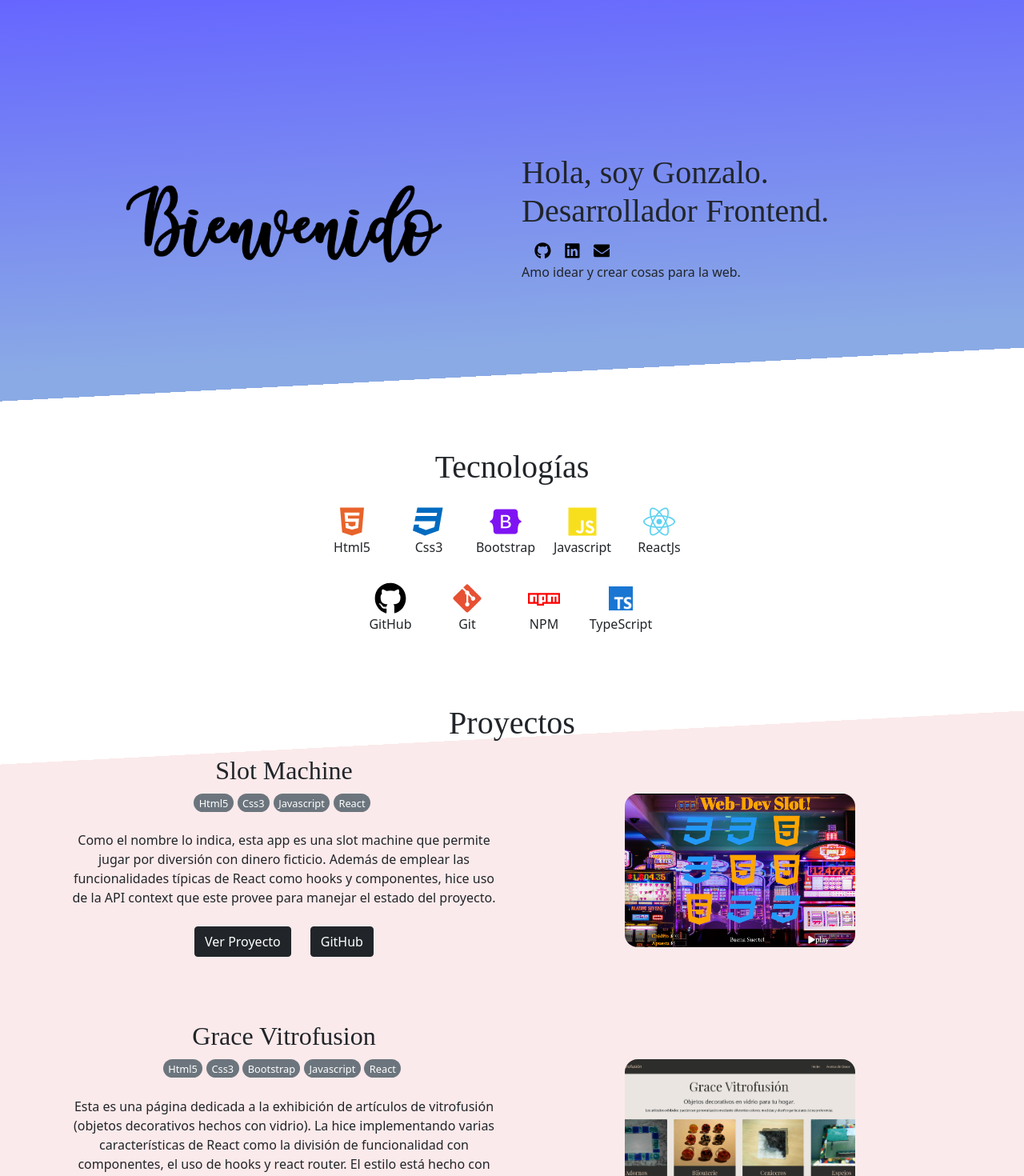
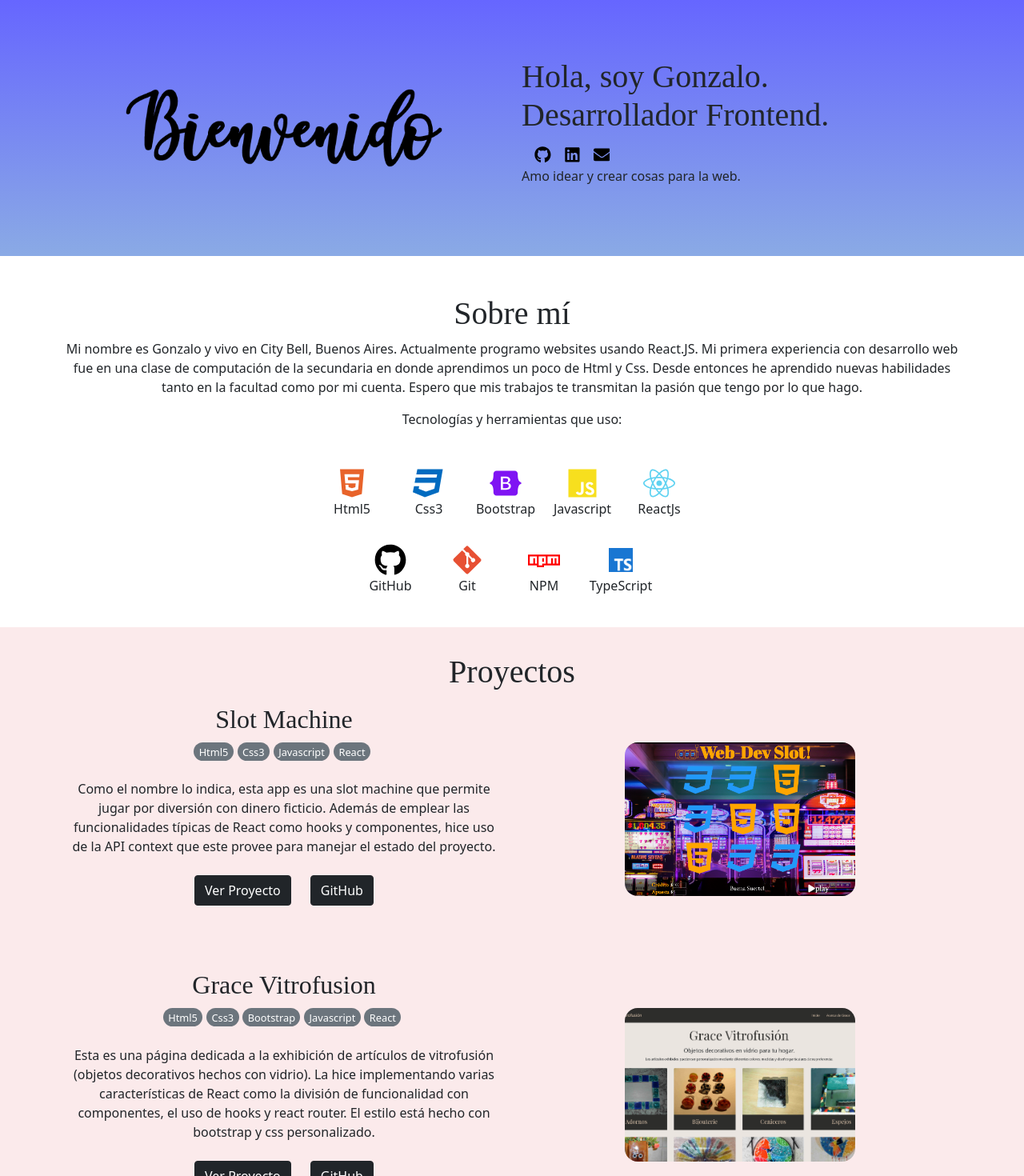
Before and after one commit to Gonzalo-Tomatti/portafolio, a React (Create React App) app: page / in a window 1280 px wide. Shown: the top 1470 px of the page at 80% size. Built offline with nearby package versions, Linux system fonts and the light colour scheme; a web font is replaced by a local one.

Commit message:
about-section

```diff
--- a/public/index.html
+++ b/public/index.html
@@ -2,11 +2,8 @@
 <html lang="es">
   <head>
     <meta charset="utf-8" />
-    <link rel="icon" href="%PUBLIC_URL%/favicon.ico" />
     <meta name="viewport" content="width=device-width, initial-scale=1" />
-
-    <link rel="apple-touch-icon" href="%PUBLIC_URL%/logo192.png" />
-
+    <link rel="shortcut icon" href="./favicon.ico" />
     <link rel="manifest" href="%PUBLIC_URL%/manifest.json" />
 
     <title>Gonzalo Tomatti | Desarrollador Frontend</title>
--- a/src/App.css
+++ b/src/App.css
@@ -47,12 +47,18 @@ h5 {
 
 /* HEADER */
 header {
-  height: 70vh;
-  background: linear-gradient(
+  height: 40vh;
+  min-height: 13rem;
+  /* background: linear-gradient(
     177deg,
     rgba(0, 0, 255, 0.6),
     rgb(138, 170, 229) 75% 80%,
     #fff 80%
+  ); */
+  background: linear-gradient(
+    to bottom,
+    rgba(0, 0, 255, 0.6),
+    rgb(138, 170, 229)
   );
 }
 
@@ -78,7 +84,8 @@ header {
 
 /* PROJECTS */
 .projects {
-  background: linear-gradient(177deg, #fff 10%, #fbeaeb 10% 90%, #fff 90%);
+  /* background: linear-gradient(177deg, #fff 10%, #fbeaeb 10% 90%, #fff 90%); */
+  background-color: #fbeaeb;
 }
 
 /* SKILLS */
--- a/src/App.js
+++ b/src/App.js
@@ -1,5 +1,6 @@
 import "./App.css";
 import Header from "./components/Header";
+import About from "./components/About";
 import Skills from "./components/Skills";
 import Projects from "./components/Projects";
 import Contact from "./components/Contact";
@@ -8,6 +9,7 @@ function App() {
   return (
     <div>
       <Header />
+      <About />
       <Skills />
       <Projects />
       <Contact />
--- /dev/null
+++ b/src/components/About.js
@@ -0,0 +1,20 @@
+import React from "react";
+
+const About = () => {
+  return (
+    <div className="container text-center my-5">
+      <h1 className="">Sobre mí</h1>
+      <p>
+        Mi nombre es Gonzalo y vivo en City Bell, Buenos Aires. Actualmente
+        programo websites usando React.JS. Mi primera experiencia con desarrollo
+        web fue en una clase de computación de la secundaria en donde aprendimos
+        un poco de Html y Css. Desde entonces he aprendido nuevas habilidades
+        tanto en la facultad como por mi cuenta. Espero que mis trabajos te
+        transmitan la pasión que tengo por lo que hago.
+      </p>
+      <p>Tecnologías y herramientas que uso:</p>
+    </div>
+  );
+};
+
+export default About;
--- a/src/components/Projects.js
+++ b/src/components/Projects.js
@@ -37,9 +37,9 @@ const Projects = () => {
     },
   ];
   return (
-    <div className="projects text-center py-5">
+    <div className="projects text-center pt-3 pb-1">
       <div className="container">
-        <h1 className="mb-3">Proyectos</h1>
+        <h1 className="m-3">Proyectos</h1>
         {projects.map((p, index) => (
           <div key={index} className="row project">
             <div className="col col-md-6">
--- a/src/components/Skills.js
+++ b/src/components/Skills.js
@@ -14,7 +14,6 @@ import ts from "../images/typescript-logo.png";
 const Skills = () => {
   return (
     <div className="container text-center">
-      <h1 className="mb-4">Tecnologías</h1>
       <div className="d-flex justify-content-center d-sm-block mb-4">
         <div className=" d-sm-flex justify-content-center mt-3">
           <div className="tech">
```
Also changed, not shown: public/logo192.png (deleted), public/logo512.png (deleted).
